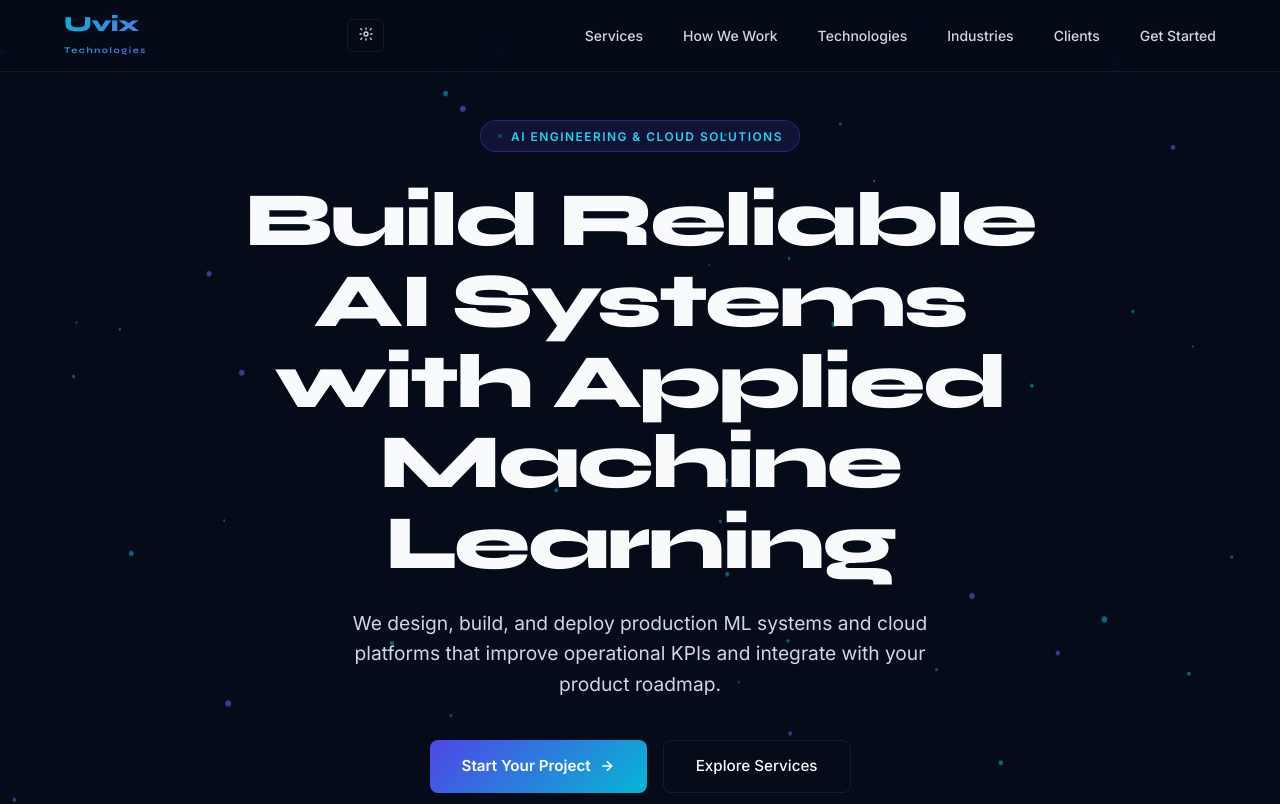
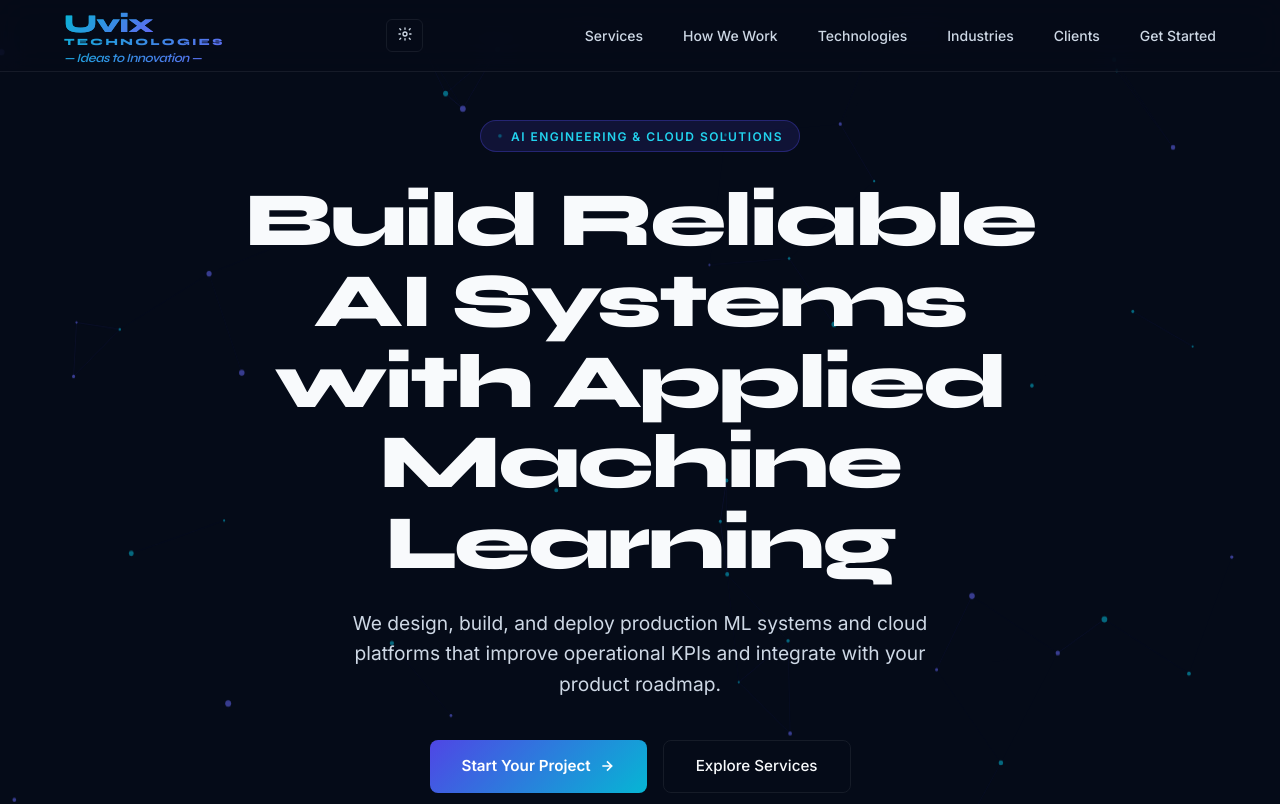
Before and after one commit to nitishbhardwajid-beep/Uvix, a Next.js app: page / in a window 1280 px wide. Shown: the top 804 px of the page. Built offline with nearby package versions, Linux system fonts and the light colour scheme.

Commit message:
Text logo: stacked 'Uvix' + 'TECHNOLOGIES' + tagline; style fallbacks site-wide

```diff
--- a/app/components/SiteLayout.js
+++ b/app/components/SiteLayout.js
@@ -29,7 +29,11 @@ export default function SiteLayout({ children, title, description }) {
     <>
       <nav>
         <Link className="nav-logo" href="/">
-          <span className="site-logo-text">Uvix <span className="site-logo-sub">Technologies</span></span>
+          <span className="site-logo-text">
+            <span className="site-logo-main">Uvix</span>
+            <span className="site-logo-sub">TECHNOLOGIES</span>
+            <span className="site-logo-tag">— Ideas to Innovation —</span>
+          </span>
         </Link>
         <div className="nav-actions">
           <button className="theme-toggle" aria-label="Toggle theme" onClick={() => setThemeLight((s) => !s)}>
@@ -57,7 +61,11 @@ export default function SiteLayout({ children, title, description }) {
         <div className="footer-grid">
           <div className="footer-brand">
             <Link className="nav-logo" href="/">
-                <span className="footer-logo-text">Uvix <span className="site-logo-sub">Technologies</span></span>
+                <span className="footer-logo-text">
+                  <span className="site-logo-main">Uvix</span>
+                  <span className="site-logo-sub">TECHNOLOGIES</span>
+                  <span className="site-logo-tag">— Ideas to Innovation —</span>
+                </span>
             </Link>
             <p>AI engineering and cloud services focused on measurable outcomes. Bangalore · Germany.</p>
           </div>
--- a/app/globals.css
+++ b/app/globals.css
@@ -103,9 +103,11 @@ nav { flex-wrap: nowrap; }
   -webkit-background-clip: text; -webkit-text-fill-color: transparent; text-decoration: none;
 }
 /* Simple text logo used as a safe fallback when image assets fail in deployment */
-.site-logo-text { font-family: var(--font-syne); font-weight: 800; font-size: 1.35rem; letter-spacing: -0.02em; color: var(--white); display: inline-block; }
-.site-logo-sub { display: block; font-size: .55rem; font-weight: 700; letter-spacing: .18em; color: var(--slate); margin-top: 2px; }
-.footer-logo-text { font-family: var(--font-syne); font-weight: 800; font-size: 1.1rem; color: var(--white); display: inline-block; }
+.site-logo-text { font-family: var(--font-syne); display: inline-flex; flex-direction: column; gap: 2px; align-items: flex-start; line-height: 1; }
+.site-logo-main { font-weight: 900; font-size: 1.6rem; color: transparent; background: linear-gradient(135deg, var(--cyan), var(--indigo-l)); -webkit-background-clip: text; background-clip: text; }
+.site-logo-sub { display: block; font-size: .6rem; font-weight: 800; letter-spacing: .26em; color: var(--slate); margin-top: 0; text-transform: uppercase; }
+.site-logo-tag { font-size: .78rem; font-weight: 600; color: var(--slate); font-style: italic; margin-top: 2px; }
+.footer-logo-text { font-family: var(--font-syne); font-weight: 800; font-size: 1.05rem; color: var(--white); display: inline-flex; flex-direction: column; gap: 4px; }
   .site-logo { height: 36px; display: inline-block; }
   .logo-compact { display: none; height: 36px; }
   .logo-stacked { display: none; height: 44px; }
```
